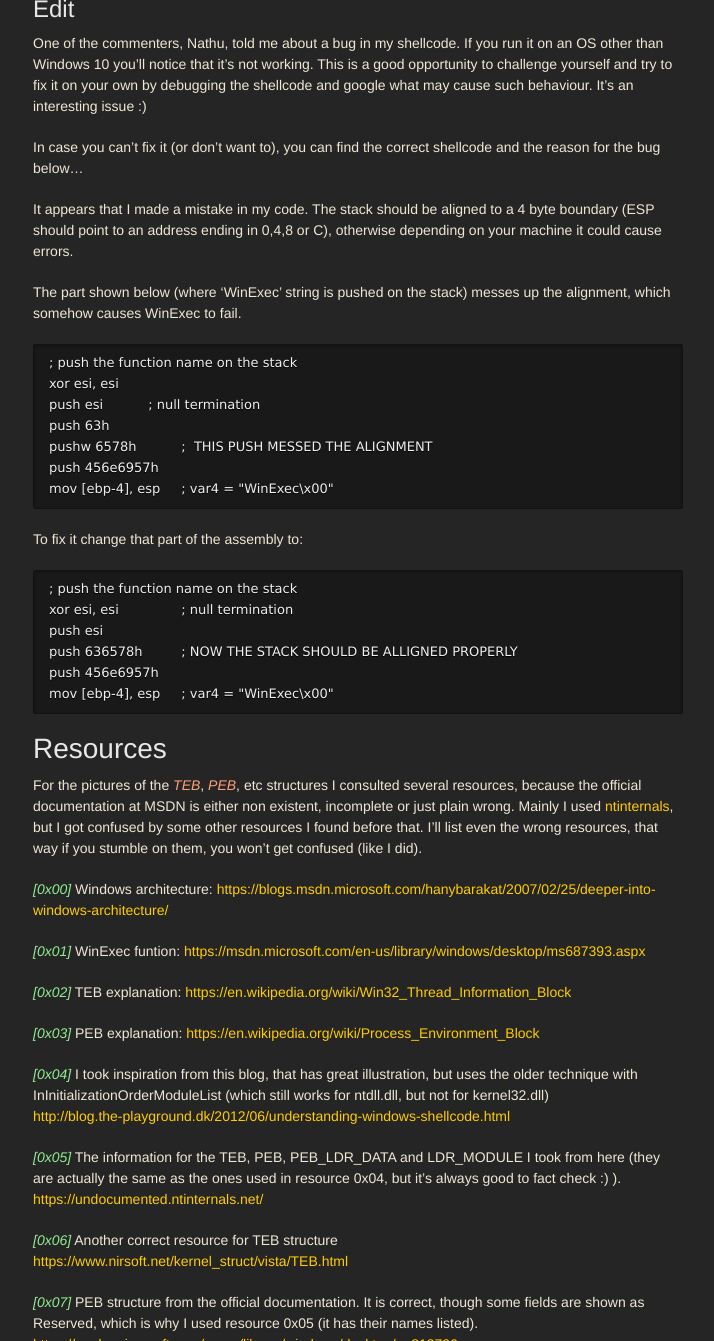
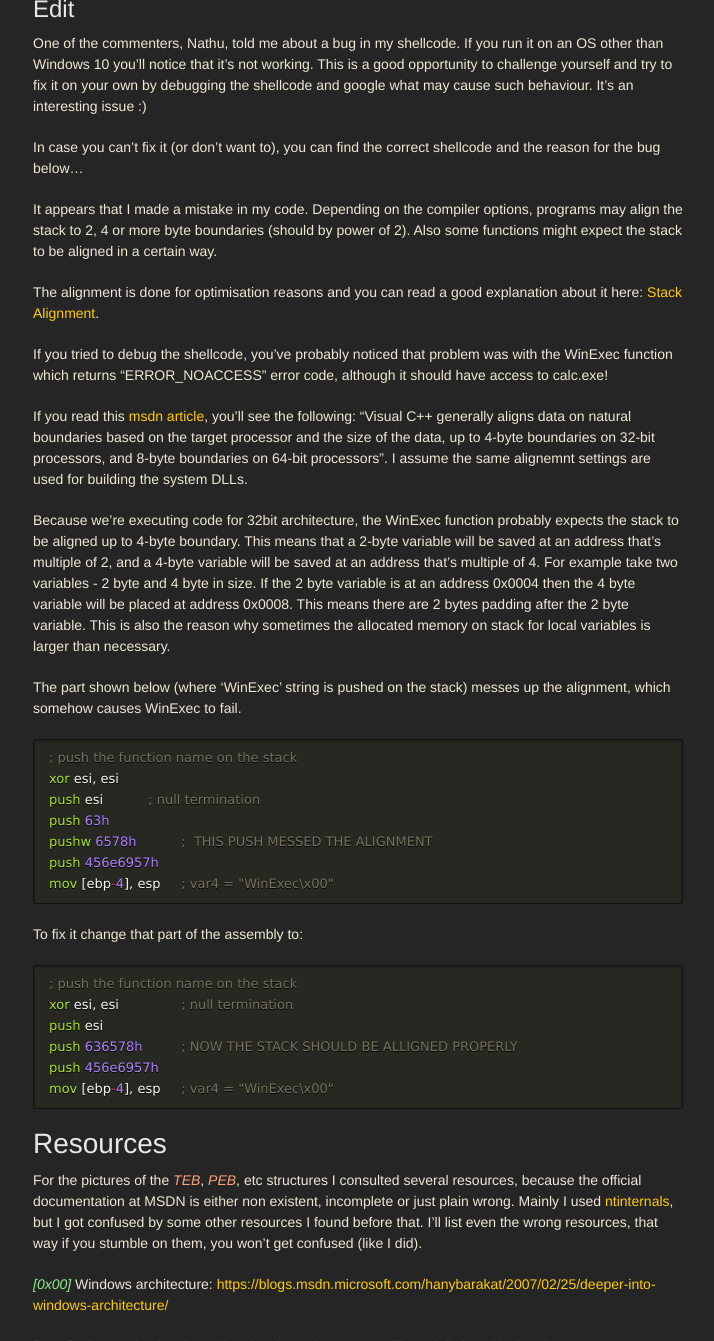
Before and after one commit to idafchev/idafchev.github.io, a Jekyll site: the page built from _posts/2017-09-26-writing_windows_shellcode.md, in a window 1280 px wide and 1400 px high, scrolled down 16440 px, cut to the strip 59-1400 px from the top of the window. Shown: the whole strip, without its empty margins (282-996 px from the left). Built offline with Jekyll 4.4.1, drawn with Linux system fonts in a browser that asks for light colours; nearby versions of some CDN libraries; some web fonts are replaced; comment, search, counter and statistics services are not loaded.

Commit message:
Update 2017-09-26-writing_windows_shellcode.md

````diff
--- a/_posts/2017-09-26-writing_windows_shellcode.md
+++ b/_posts/2017-09-26-writing_windows_shellcode.md
@@ -527,11 +527,20 @@ One of the commenters, Nathu, told me about a bug in my shellcode. If you run it
 
 In case you can't fix it (or don't want to), you can find the correct shellcode and the reason for the bug below...
 
-It appears that I made a mistake in my code. The stack should be aligned to a 4 byte boundary (ESP should point to an address ending in 0,4,8 or C), otherwise depending on your machine it could cause errors.
+It appears that I made a mistake in my code. Depending on the compiler options, programs may align the stack to 2, 4 or more byte boundaries (should by power of 2). Also some functions might expect the stack to be aligned in a certain way.
+
+The alignment is done for optimisation reasons and you can read a good explanation about it here: [Stack Alignment](https://stackoverflow.com/questions/672461/what-is-stack-alignment).
+
+If you tried to debug the shellcode, you've probably noticed that problem was with the WinExec function which returns "ERROR_NOACCESS" error code, although it should have access to calc.exe!
+
+If you read this [msdn article](https://msdn.microsoft.com/en-us/library/83ythb65.aspx), you'll see the following:
+"Visual C++ generally aligns data on natural boundaries based on the target processor and the size of the data, up to 4-byte boundaries on 32-bit processors, and 8-byte boundaries on 64-bit processors". I assume the same alignemnt settings are used for building the system DLLs.
+
+Because we're executing code for 32bit architecture, the WinExec function probably expects the stack to be aligned up to 4-byte boundary. This means that a 2-byte variable will be saved at an address that's multiple of 2, and a 4-byte variable will be saved at an address that's multiple of 4. For example take two variables - 2 byte and 4 byte in size. If the 2 byte variable is at an address 0x0004 then the 4 byte variable will be placed at address 0x0008. This means there are 2 bytes padding after the 2 byte variable. This is also the reason why sometimes the allocated memory on stack for local variables is larger than necessary.
 
 The part shown below (where 'WinExec' string is pushed on the stack) messes up the alignment, which somehow causes WinExec to fail.
 
-```asm
+```nasm
 ; push the function name on the stack
 xor esi, esi
 push esi		; null termination
@@ -543,7 +552,7 @@ mov [ebp-4], esp 	; var4 = "WinExec\x00"
 
 To fix it change that part of the assembly to:
 
-```asm
+```nasm
 ; push the function name on the stack
 xor esi, esi		; null termination
 push esi
````
